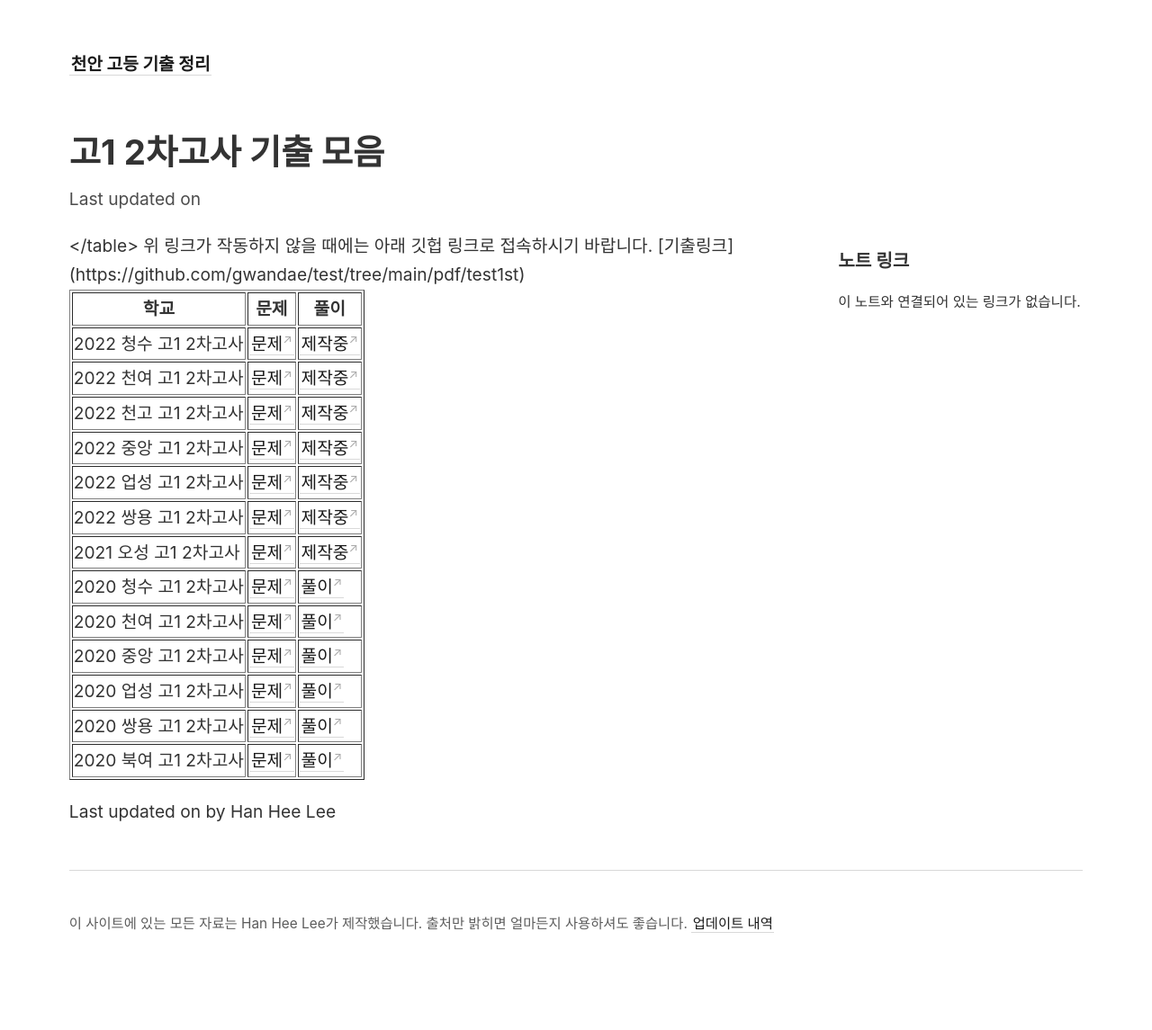
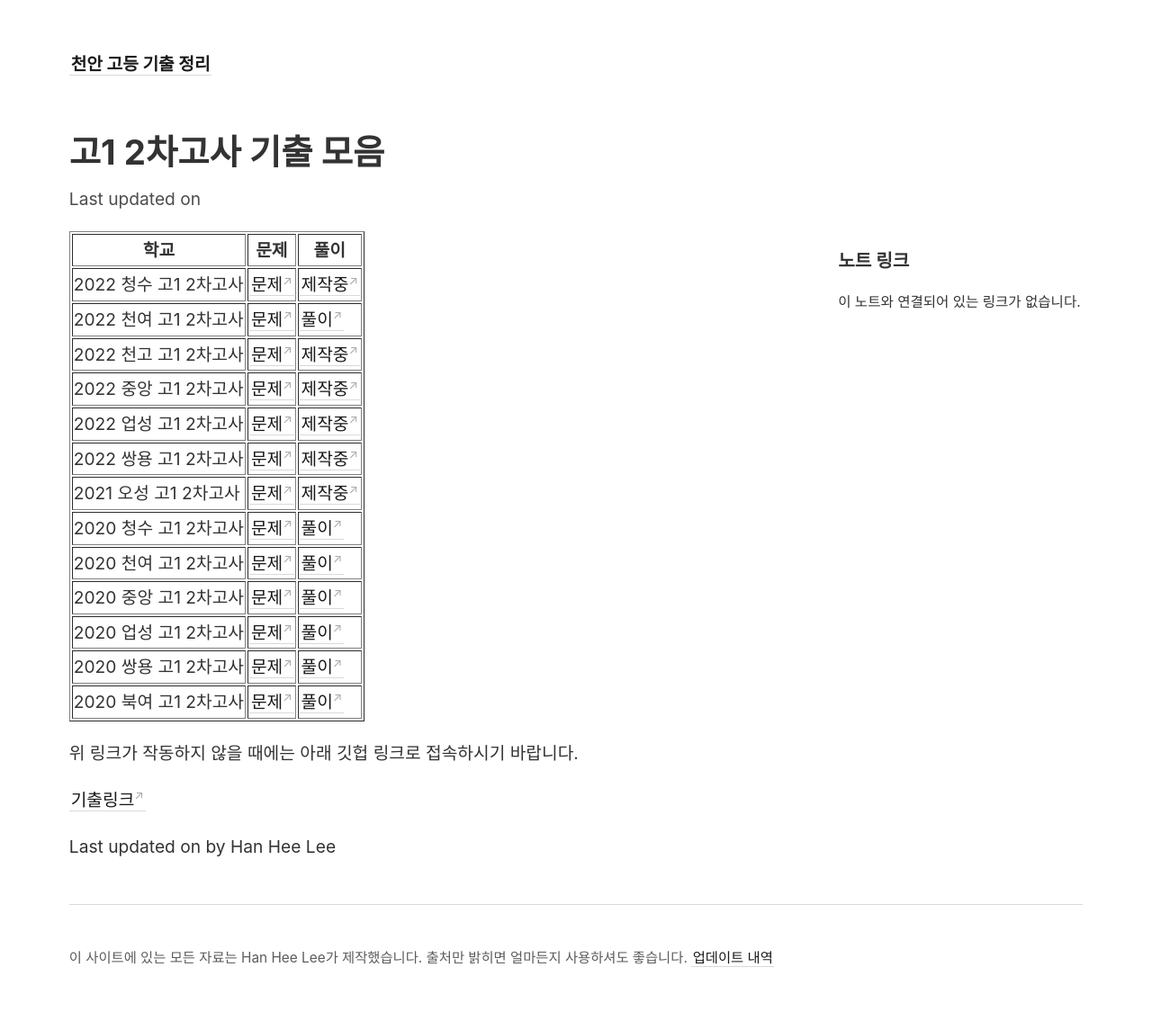
Before and after one commit to gwandae/test, a Jekyll site: the page built from _notes/고1 2차고사 대비 기출모음.md, in a window 1280 px wide. Shown: the whole page at 90% size. Built offline with Jekyll 4.4.1, drawn with Linux system fonts in a browser that asks for light colours; before the commit the page ends 1107 px from its top, so only the background shows below that.

Commit message:
Update 고1 2차고사 대비 기출모음.md

```diff
--- a/_notes/고1 2차고사 대비 기출모음.md
+++ b/_notes/고1 2차고사 대비 기출모음.md
@@ -8,10 +8,11 @@ permalink: /1-2
 	<td>2022 청수 고1 2차고사</td>
     <td><a href="/pdf/test1st/2022/2022 청수 고1 2차고사.pdf">문제</a></td>
     <td><a href="/pdf/test1st/2022풀이/%5B풀이%5D 2022 청수 고1 2차고사.pdf">제작중</a></td>
+    </tr>
   <tr>
 	<td>2022 천여 고1 2차고사</td>
     <td><a href="/pdf/test1st/2022/2022 천여 고1 2차고사.pdf">문제</a></td>
-    <td><a href="/pdf/test1st/2022풀이/%5B풀이%5D 2022 천여 고1 2차고사.pdf">제작중</a></td>
+    <td><a href="/pdf/test1st/2022풀이/%5B풀이%5D 2022 천여 고1 2차고사.pdf">풀이</a></td>
   </tr>
     <tr>
 	<td>2022 천고 고1 2차고사</td>
```
